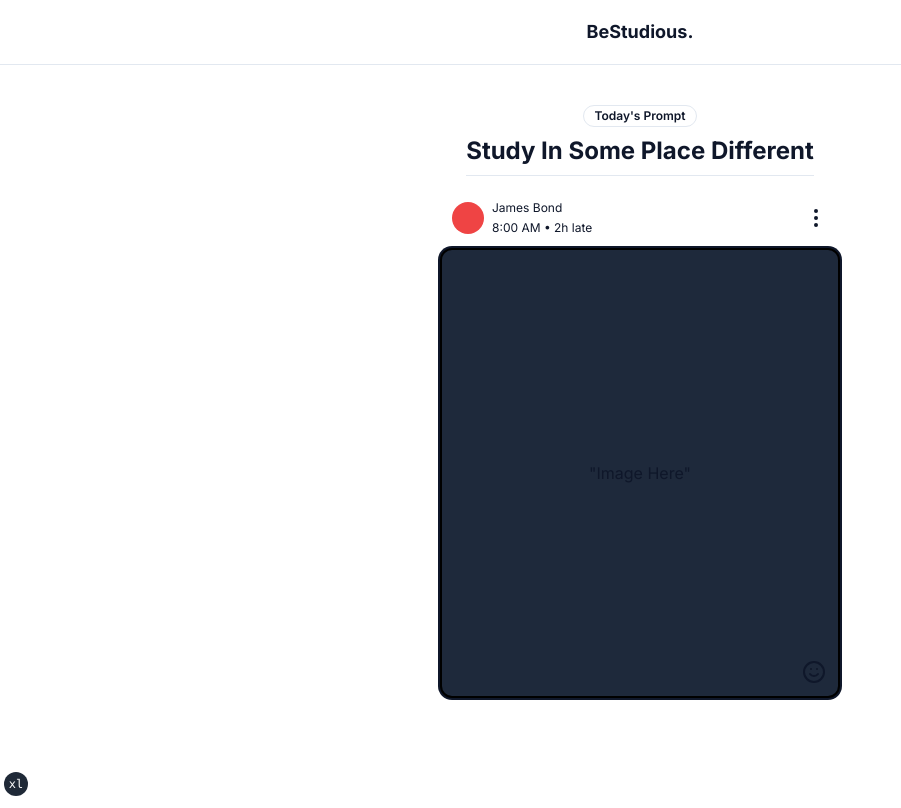
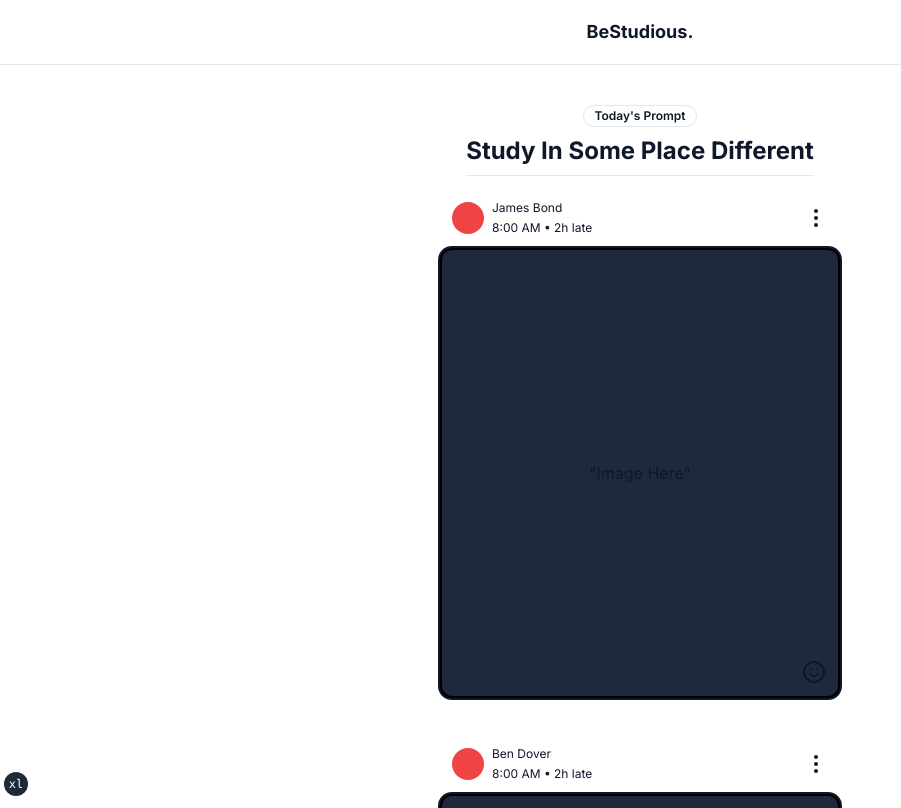
Before and after one commit to arihanv/BeStudious, a Next.js app: page /feed in a window 1280 px wide. Shown: the top 808 px of the page, without its empty margins (0-901 px from the left). Built offline with nearby package versions, Linux system fonts and the light colour scheme.

Commit message:
feat: Accept Name as Prop

```diff
--- a/components/posts/post.tsx
+++ b/components/posts/post.tsx
@@ -3,9 +3,11 @@ import { MoreVertical } from "lucide-react"
 
 import Reactions from "./reactions"
 
-type Props = {}
+type Props = {
+    name: string
+}
 
-export default function Post({}: Props) {
+export default function Post({name}: Props) {
   return (
     <div className="w-full max-w-[400px] gap-3 flex flex-col">
       <div className="flex justify-between items-center px-3">
@@ -13,7 +15,7 @@ export default function Post({}: Props) {
           <div className="w-8 h-8 bg-red-500 rounded-full"></div>
 
           <div className="flex flex-col gap-1 text-xs">
-            <div>James Bond</div>
+            <div>{name}</div>
             <div>8:00 AM • 2h late</div>
           </div>
         </div>
--- a/components/posts/posts.tsx
+++ b/components/posts/posts.tsx
@@ -5,8 +5,9 @@ type Props = {}
 
 export default function Posts({}: Props) {
   return (
-    <div className='w-full flex flex-col items-center'>
-        <Post/>
+    <div className='w-full flex flex-col items-center gap-12'>
+        <Post name={"James Bond"}/>
+        <Post name={"Ben Dover"}/>
     </div>
   )
 }
```
